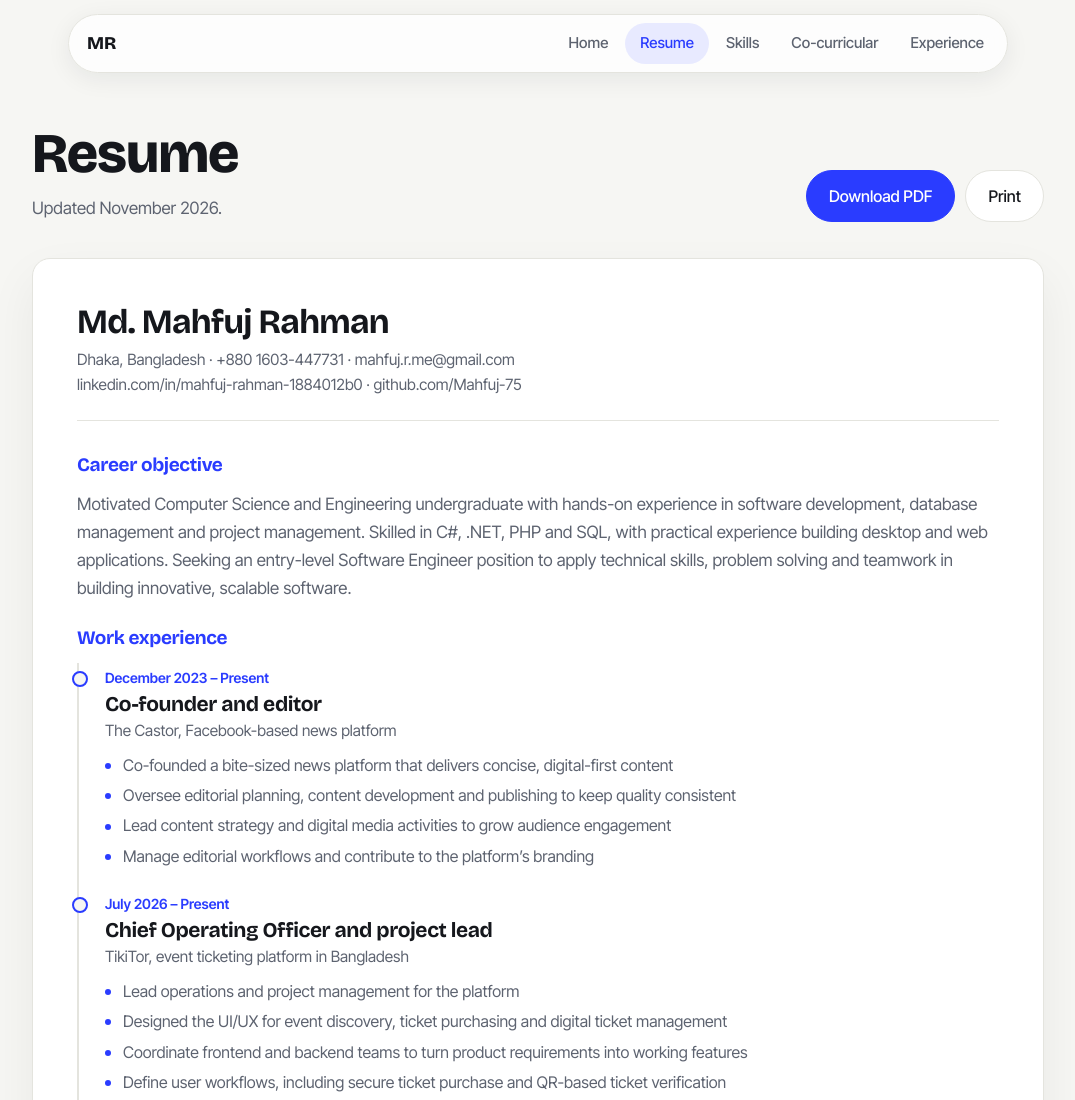
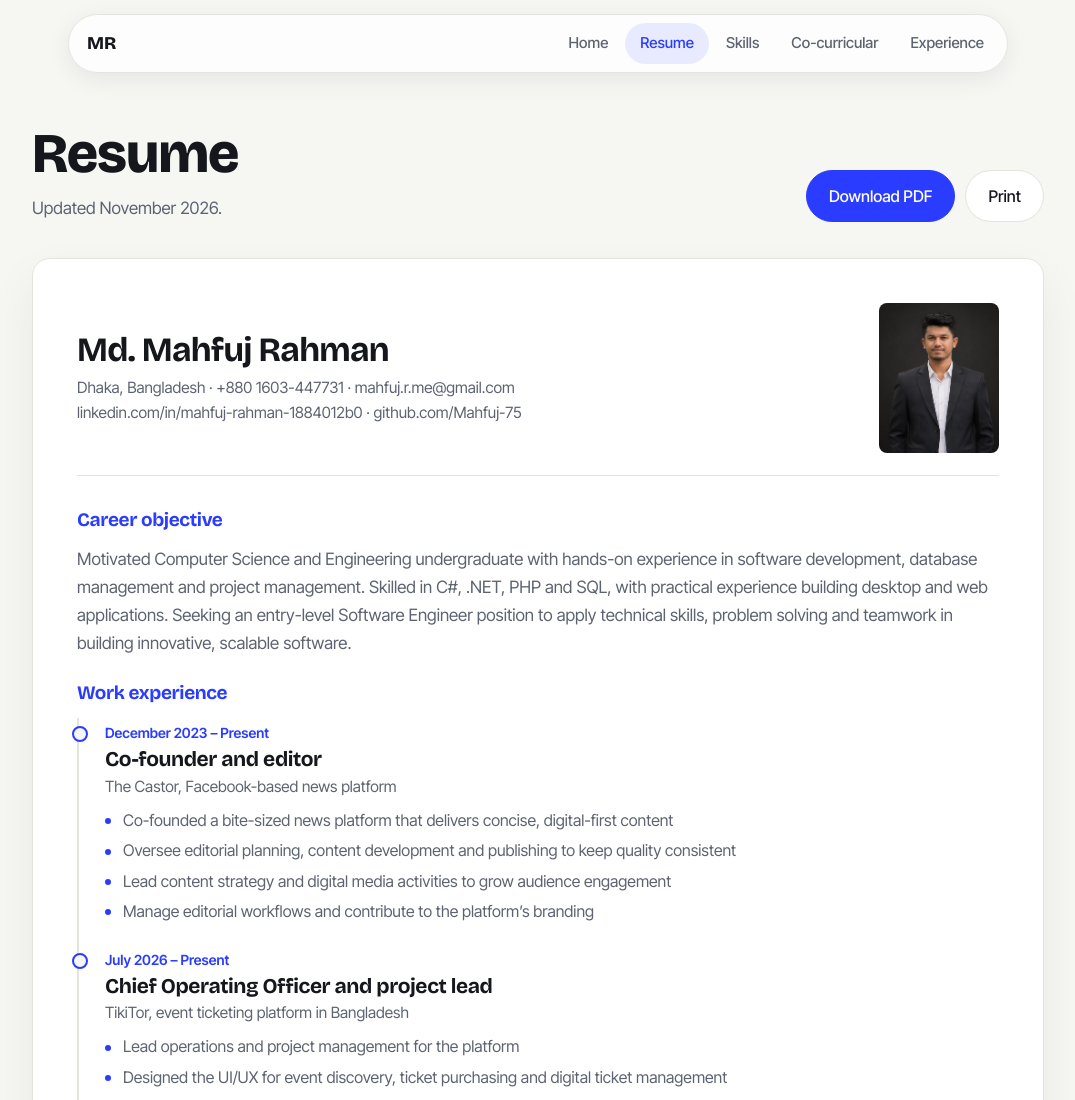
Before and after one commit to Mahfuj-75/main, a plain HTML site: page resume.html in a window 1280 px wide. Shown: the top 1100 px of the page, without its empty margins (102-1177 px from the left). Drawn offline with nearby package versions, Linux system fonts and the light colour scheme.

Commit message:
add formal pic with resume

```diff
--- a/resume.html
+++ b/resume.html
@@ -39,10 +39,27 @@
     </div>
 
     <article class="sheet">
-      <div class="sheet-top">
+      <!-- <div class="sheet-top">
         <h2>Md. Mahfuj Rahman</h2>
         <p>Dhaka, Bangladesh · +880 1603-447731 · mahfuj.r.me@gmail.com<br />linkedin.com/in/mahfuj-rahman-1884012b0 · github.com/Mahfuj-75</p>
-      </div>
+      </div> -->
+
+      <div class="sheet-top resume-header">
+  <div class="resume-info">
+    <h2>Md. Mahfuj Rahman</h2>
+    <p>
+      Dhaka, Bangladesh · +880 1603-447731 · mahfuj.r.me@gmail.com
+      <br />
+      linkedin.com/in/mahfuj-rahman-1884012b0 · github.com/Mahfuj-75
+    </p>
+  </div>
+
+  <img
+    class="resume-photo"
+    src="{images,video,files}/mahfujformal.png"
+    alt="Md. Mahfuj Rahman"
+  />
+</div>
       <section>
         <h3 class="rs">Career objective</h3>
         <p class="summary">Motivated Computer Science and Engineering undergraduate with hands-on experience in software development, database management and project management. Skilled in C#, .NET, PHP and SQL, with practical experience building desktop and web applications. Seeking an entry-level Software Engineer position to apply technical skills, problem solving and teamwork in building innovative, scalable software.</p>
--- a/style.css
+++ b/style.css
@@ -154,3 +154,40 @@ footer a:hover{color:var(--accent)}
 .hero-text>*:nth-child(4){animation-delay:.24s}.photo{animation-delay:.2s}
 @media print{.nav-wrap,footer,.page-head .btn{display:none}.sheet{border:0;box-shadow:none;padding:0}body{background:#fff}}
 @media(prefers-reduced-motion:reduce){*{animation:none!important;transition:none!important;scroll-behavior:auto!important}}
+
+.sheet-top.resume-header {
+  display: flex;
+  justify-content: space-between;
+  align-items: center;
+  gap: 24px;
+}
+
+.resume-info {
+  flex: 1;
+  min-width: 0;
+}
+
+.resume-info p {
+  overflow-wrap: anywhere;
+}
+
+.resume-photo {
+  display: block;
+  width: 120px;
+  height: 150px;
+  object-fit: cover;
+  object-position: center top;
+  border-radius: 8px;
+  flex-shrink: 0;
+}
+
+@media (max-width: 600px) {
+  .sheet-top.resume-header {
+    gap: 14px;
+  }
+
+  .resume-photo {
+    width: 85px;
+    height: 110px;
+  }
+}
```
Also changed, not shown: {images,video,files}/mahfujformal.png (added).
